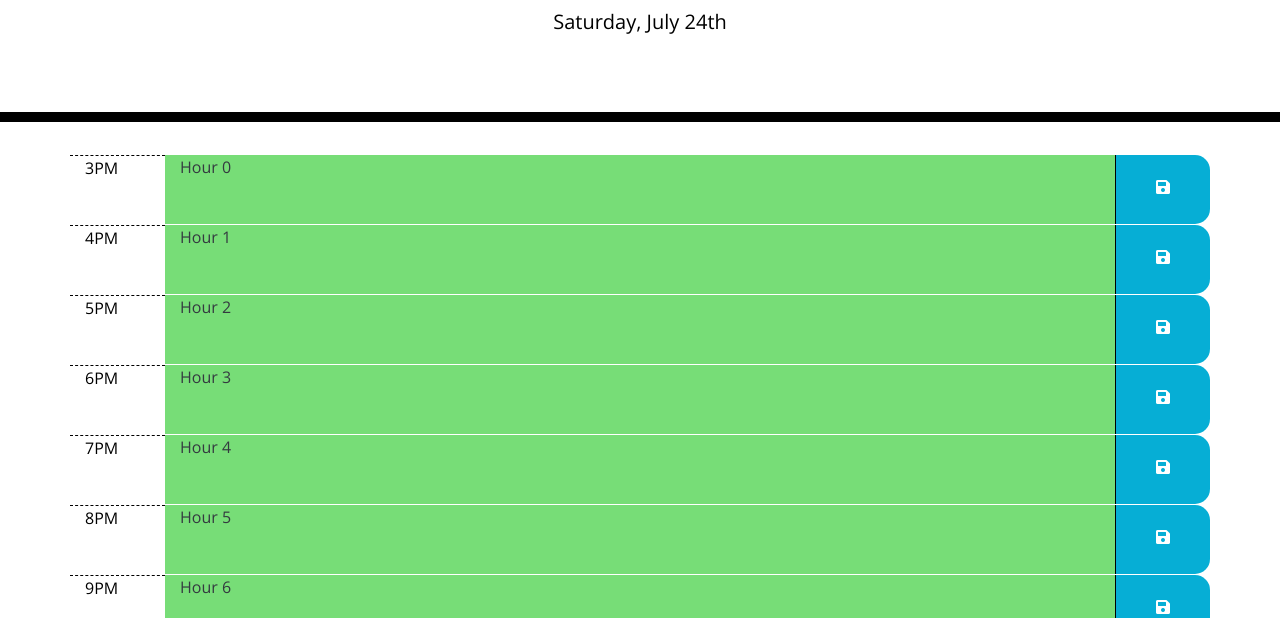
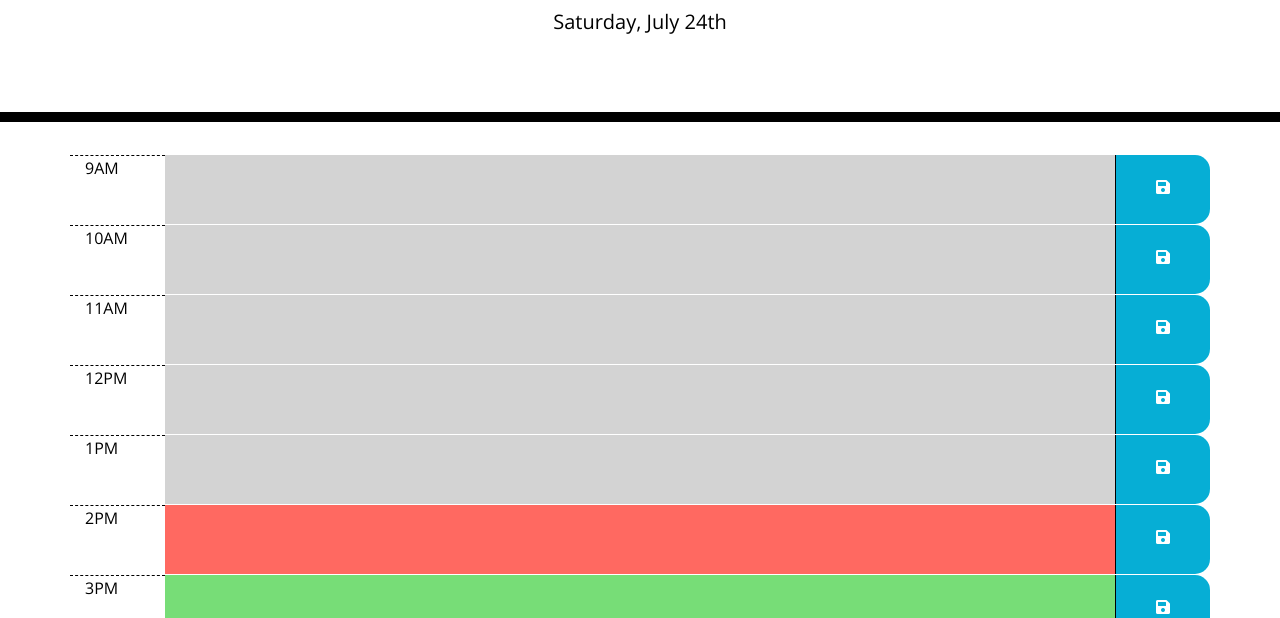
Before and after one commit to bjackels5/workday-schedule, a plain HTML site: page index.html in a window 1280 px wide. Shown: the part 182-800 px from the top of the page. Drawn offline with nearby package versions, Linux system fonts and the light colour scheme.

Commit message:
got rid of console.log and other debugging stuff, cleaned up comments to be less cryptic

```diff
--- a/assets/js/workday-schedule.js
+++ b/assets/js/workday-schedule.js
@@ -1,9 +1,11 @@
+// Module 4 - Workday Schedule - workday-schedule.js this file was started from scratch - Brenda Jackels
+
 // the events the user has typed in
 var events = [];
 
 // change firsthour as needed for testing so that some appear in the past, some now, some future
 // Don't forget to change it to before final release!
-const firstHour = 15;
+const firstHour = 9;
 const totalHours = 9;
 
 var timeInterval;
@@ -68,9 +70,17 @@ var renderHours = function()
 
 // called when the user click's on a description
 $(".container").on("click", ".description", function() {
+
+    /*
+        Neither the mockup nor the assigment description shows what happens if the user edits a second
+        event without saving the first event. Given that each hour has it's own save button, it seems clear
+        that the an event should not be saved unless the save button for that hour is clicked. This could
+        lead to multiple events being edited, but not saved. The mockup does not show any feedback to the user
+        that they have unsaved events. I changed how an edited-but-not-yet-saved event looks so the user
+        knows which events still need saving.
+    */
+
     var descParEl = $(this).find("p");
-    console.log(descParEl);
-    console.log(descParEl.text());
 
     var text =$(this).text().trim();
     var index = $(this)
@@ -104,19 +114,17 @@ var loadEvents = function()
         events = [];
         for (var i = 0; i < totalHours; i++)
         {
-            // eventually change this to be an empty string
-            events.push("Hour " + i);
+            // each event starts out empty
+            events.push("");
         }
     }
 };
 
-// called when the icon (is it a padlock? Is it a floppy disk?) to the right of the hour is clicked
+// called when the icon to the right of the hour is clicked
 $(".container").on("click", ".saveBtn", function() {
     var index = $(this)
             .closest(".time-block")
             .index();
-
-    console.log("save button clicked at index: ", index);
 
     var textareaID = ".textarea" + index;
 
@@ -126,9 +134,6 @@ $(".container").on("click", ".saveBtn", function() {
     // there will not be a text area for that hour, so do nothing
     if (theTextArea.length)
     {
-        console.log("the textarea:", theTextArea);
-        console.log("the text in the textarea:", theTextArea.val());
-
         // get the textarea's current value/text
         var text = theTextArea.val().trim();
 
@@ -155,22 +160,23 @@ function customMinuteRefresh(numMinutes)
         numMinutes = 60;
     }
     now = moment();
+
+    // need to subtract 1 because now.minutes() will return 15 (for example) when 'now' is 15 minutes 32 seconds, but
+    // if it's 15 minutes 32 seconds, we want the refresh to be in 44 minutes 28 seconds, not 45 minutes 28 seconds.
     var minutesToNextRefresh = numMinutes - now.minutes() % numMinutes - 1;
     var secondsToNextRefresh = 60 - now.seconds() + minutesToNextRefresh * 60;
     var mSecondsToNextRefresh = secondsToNextRefresh * 1000;
     timeInterval = setInterval(function()
     {
-        console.log("customMinuteRefresh: refreshing past/present/future. minutesToNextRefresh: ", minutesToNextRefresh);
         auditHours();
         if (mSecondsToNextRefresh != numMinutes * 60 * 1000)
         {
-            // if the first timer was less than numMinutes minutes
+            // if the first timer was less than the full timer amount
             clearInterval(timeInterval);
             customMinuteRefresh(numMinutes); // this should now set the timer for numMinutes
         }
     }, mSecondsToNextRefresh);
 }
-
 
 function hourlyRefresh()
 {
@@ -179,6 +185,8 @@ function hourlyRefresh()
     // The user isn't likely to be started up the app right at the top of the hour, so the first timer
     // will likely need to be less than an hour. We don't want to just wait an hour from now because, for example,
     // if the user starts the app at 10:15, we want the past/present/future indicators to refresh at 11:00, not 11:15.
+
+    // generalized this functionality so that I can test without having to wait a full hour
 
     customMinuteRefresh(60);
 }
--- a/assets/style/style.css
+++ b/assets/style/style.css
@@ -1,3 +1,8 @@
+/*
+    Module 4 - Workday Schedule - style.css - starter file provided and then edited - Brenda Jackels
+    Comments show what I edited
+*/
+
 body {
   font-family: 'Open Sans', sans-serif;
   font-size: 16px;
@@ -73,5 +78,5 @@ textarea {
 .saveBtn i:hover {
   font-size: 20px;
   transition: all .3s ease-in-out;
-  color: black;
+  color: black; /* icon changes to black on hover */
 }
```
Also changed, not shown: index.html (+6 -0 lines), 1 other file.
